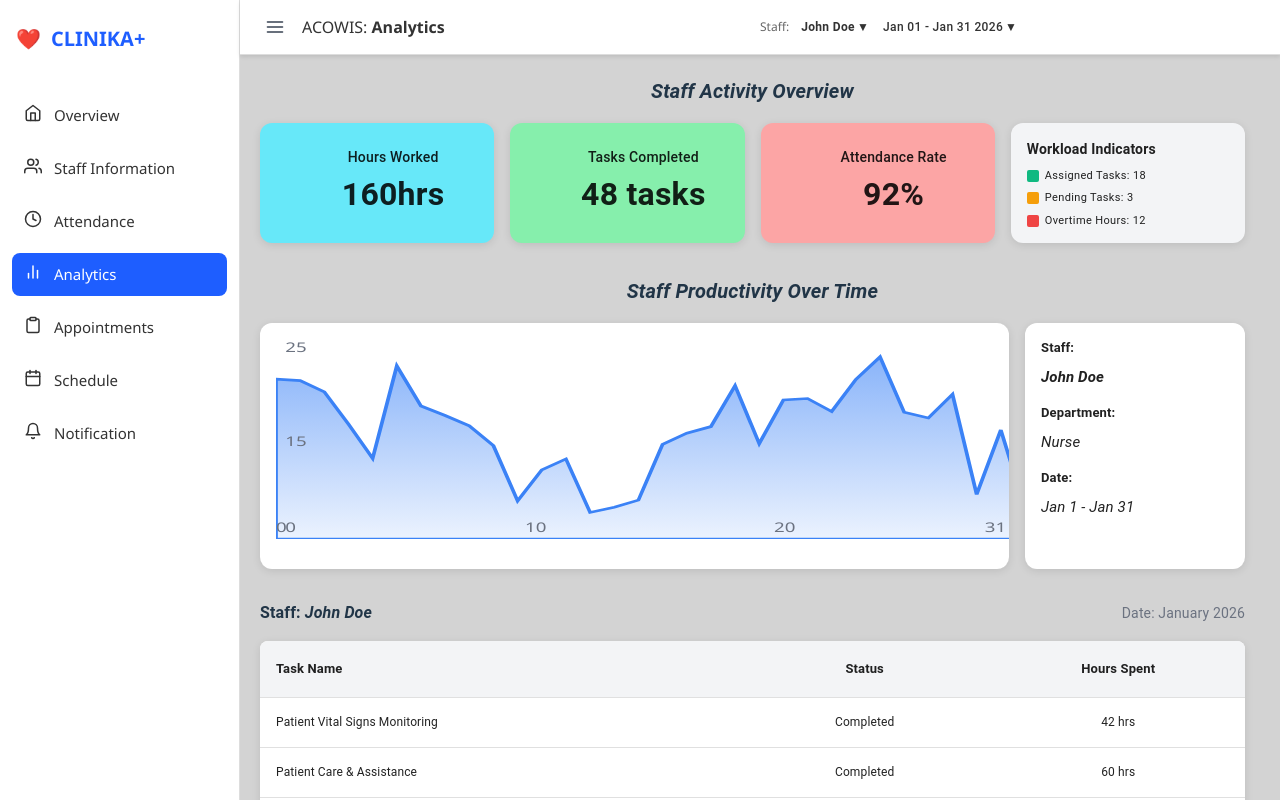
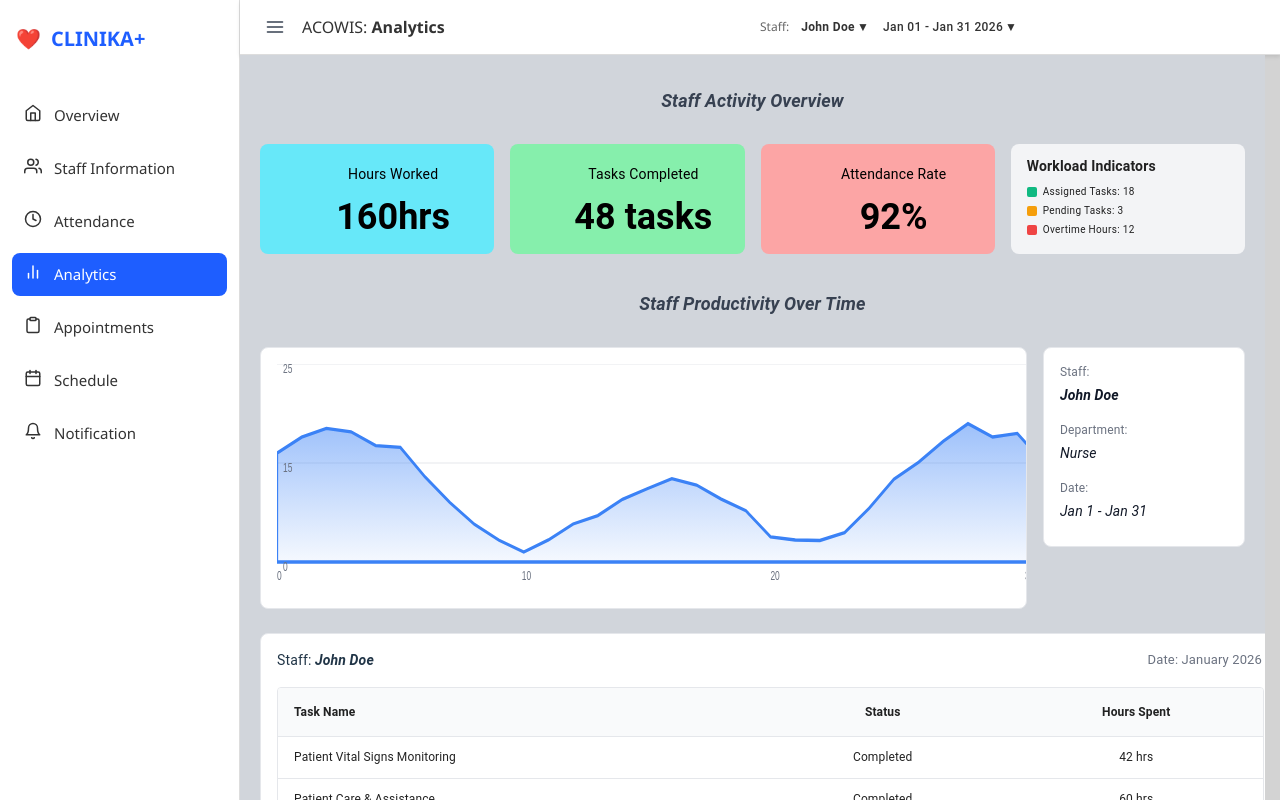
Before and after one commit to ItsMeKayden/SIA102PROJECT, a React (Vite) app: page /analytics in a window 1280 px wide. Built offline with nearby package versions, Linux system fonts and the light colour scheme.

Commit message:
Tried 1:1 of Analytics

```diff
--- a/src/frontend/pages/Analytics.tsx
+++ b/src/frontend/pages/Analytics.tsx
@@ -34,82 +34,109 @@ function Analytics() {
     { name: 'Medical Record Documentation', status: 'Completed', hours: '22 hrs' },
   ];
 
-  // Mock Data Chart
-  const chartData = Array.from({ length: 32 }, (_, i) => ({
+  // Generate realistic productivity data
+  const chartData = Array.from({ length: 32 }, (_, i) => {
+    const baseValue = 12;
+    const variation = Math.sin(i / 2) * 4 + Math.cos(i / 5) * 3;
+    const noise = (Math.random() - 0.5) * 2;
+    return {
       x: i,
-    y: Math.random() * 15 + 5 + Math.sin(i / 3) * 5,
-  }));
+      y: Math.max(5, Math.min(22, baseValue + variation + noise)),
+    };
+  });
 
   const createChartPath = () => {
-    const width = 400;
-    const height = 150;
+    const width = 1000;
+    const height = 180;
     const points = chartData.map((point, i) => {
       const x = (i / 31) * width;
-      const y = height - (point.y / 25) * height;
+      const y = height - ((point.y - 5) / 20) * height;
       return `${x},${y}`;
     });
     return `M 0,${height} L ${points.join(' L ')} L ${width},${height} Z`;
   };
 
   return (
-    <div style={{ padding: '20px', width: '100%', maxWidth: '100%', boxSizing: 'border-box', overflowX: 'hidden' }}>
+    <div style={{
+      padding: '20px',
+      width: '100%',
+      maxWidth: '100%',
+      boxSizing: 'border-box',
+      overflowX: 'hidden',
+      backgroundColor: '#d1d5db',
+      minHeight: 'calc(100vh - 40px)'
+    }}>
       {/* Staff Activity Overview */}
-      <Typography variant="h6" sx={{ mb: 2, fontWeight: 600, fontStyle: 'italic', textAlign: 'center' }}>
+      <Box sx={{
+        backgroundColor: '#d1d5db',
+        padding: '12px 0',
+        mb: 2,
+        textAlign: 'center'
+      }}>
+        <Typography variant="h6" sx={{ fontWeight: 600, fontStyle: 'italic', fontSize: '18px', color: '#374151' }}>
           Staff Activity Overview
         </Typography>
+      </Box>
 
-      <Box sx={{ display: 'flex', gap: '16px', mb: 4, flexWrap: 'wrap', justifyContent: 'center' }}>
+      <Box sx={{
+        display: 'flex',
+        gap: '16px',
+        mb: 3,
+        flexWrap: 'nowrap',
+        justifyContent: 'center',
+        overflowX: 'auto'
+      }}>
         {activityCards.map((card, index) => (
           <Card
             key={index}
             sx={{
-              flex: '1 1 200px',
-              minWidth: '160px',
-              maxWidth: '240px',
-              height: 120,
+              flex: '1 1 0',
+              minWidth: '180px',
+              maxWidth: '250px',
+              height: 110,
               backgroundColor: card.bgColor,
-              boxShadow: '0 2px 8px rgba(0,0,0,0.1)',
-              borderRadius: '12px',
+              boxShadow: 'none',
+              borderRadius: '8px',
             }}
           >
-            <CardContent sx={{ textAlign: 'center', pt: 3 }}>
-              <Typography variant="body2" sx={{ fontSize: '14px', fontWeight: 500, mb: 1 }}>
+            <CardContent sx={{ textAlign: 'center', pt: 2.5, pb: 2 }}>
+              <Typography variant="body2" sx={{ fontSize: '14px', fontWeight: 400, mb: 1.5, color: '#000' }}>
                 {card.title}
               </Typography>
-              <Typography variant="h4" sx={{ fontWeight: 'bold', fontSize: '32px' }}>
+              <Typography variant="h3" sx={{ fontWeight: 'bold', fontSize: '36px', color: '#000' }}>
                 {card.value}
               </Typography>
             </CardContent>
           </Card>
         ))}
 
-        {/* Workload Indicator Card*/}
+        {/* Workload Indicators Card */}
         <Card
           sx={{
-            flex: '1 1 200px',
-            minWidth: '160px',
-            maxWidth: '240px',
-            height: 120,
+            flex: '1 1 0',
+            minWidth: '180px',
+            maxWidth: '250px',
+            height: 110,
             backgroundColor: '#f3f4f6',
-            boxShadow: '0 2px 8px rgba(0,0,0,0.1)',
-            borderRadius: '12px',
+            boxShadow: 'none',
+            borderRadius: '8px',
           }}
         >
-          <CardContent sx={{ pt: 2 }}>
+          <CardContent sx={{ pt: 1.5, pb: 1.5 }}>
             <Typography variant="body2" sx={{ fontSize: '14px', fontWeight: 600, mb: 1 }}>
               Workload Indicators
             </Typography>
             {workloadData.map((item, idx) => (
-              <Box key={idx} sx={{ display: 'flex', alignItems: 'center', gap: '6px', mb: 0.5 }}>
+              <Box key={idx} sx={{ display: 'flex', alignItems: 'center', gap: '6px', mb: 0.3 }}>
                 <Box
                   sx={{
-                    width: 12,
-                    height: 12,
+                    width: 10,
+                    height: 10,
                     borderRadius: '2px',
                     backgroundColor: item.color,
                   }}
                 />
-                <Typography variant="caption" sx={{ fontSize: '11px' }}>
+                <Typography variant="caption" sx={{ fontSize: '10px' }}>
                   {item.label} {item.value}
                 </Typography>
               </Box>
@@ -119,54 +146,85 @@ function Analytics() {
       </Box>
 
       {/* Staff Productivity Over Time */}
-      <Typography variant="h6" sx={{ mb: 2, fontWeight: 600, fontStyle: 'italic', textAlign: 'center' }}>
+      <Box sx={{
+        backgroundColor: '#d1d5db',
+        padding: '12px 0',
+        mb: 2,
+        textAlign: 'center'
+      }}>
+        <Typography variant="h6" sx={{ fontWeight: 600, fontStyle: 'italic', fontSize: '18px', color: '#374151' }}>
           Staff Productivity Over Time
         </Typography>
+      </Box>
 
-      <Box sx={{ display: 'flex', gap: '16px', mb: 4, flexWrap: 'wrap' }}>
-        {/* Chart */}
-        <Card sx={{ flex: '1 1 400px', minWidth: '300px', boxShadow: '0 2px 8px rgba(0,0,0,0.1)', borderRadius: '12px' }}>
-          <CardContent>
-            <svg width="100%" height="200" viewBox="0 0 400 150" preserveAspectRatio="none">
+      <Box sx={{ display: 'flex', gap: '16px', mb: 3, flexWrap: 'wrap' }}>
+        {/* Chart - Takes up most of the width */}
+        <Card sx={{
+          flex: '1 1 700px',
+          minWidth: '600px',
+          backgroundColor: 'white',
+          boxShadow: 'none',
+          borderRadius: '8px',
+          border: '1px solid #e5e7eb'
+        }}>
+          <CardContent sx={{ p: 2 }}>
+            <svg width="100%" height="220" viewBox="0 0 1000 200" preserveAspectRatio="none" style={{ display: 'block' }}>
               <defs>
                 <linearGradient id="chartGradient" x1="0%" y1="0%" x2="0%" y2="100%">
-                  <stop offset="0%" stopColor="#3b82f6" stopOpacity="0.6" />
-                  <stop offset="100%" stopColor="#3b82f6" stopOpacity="0.1" />
+                  <stop offset="0%" stopColor="#3b82f6" stopOpacity="0.5" />
+                  <stop offset="100%" stopColor="#3b82f6" stopOpacity="0.05" />
                 </linearGradient>
               </defs>
-              <path d={createChartPath()} fill="url(#chartGradient)" stroke="#3b82f6" strokeWidth="2" />
+              {/* Grid lines */}
+              <line x1="0" y1="180" x2="1000" y2="180" stroke="#e5e7eb" strokeWidth="1" />
+              <line x1="0" y1="90" x2="1000" y2="90" stroke="#e5e7eb" strokeWidth="1" />
+              <line x1="0" y1="0" x2="1000" y2="0" stroke="#e5e7eb" strokeWidth="1" />
+
+              {/* Chart path */}
+              <path d={createChartPath()} fill="url(#chartGradient)" stroke="#3b82f6" strokeWidth="3" />
+
               {/* X-axis labels */}
-              <text x="0" y="145" fontSize="10" fill="#6b7280">0</text>
-              <text x="133" y="145" fontSize="10" fill="#6b7280">10</text>
-              <text x="266" y="145" fontSize="10" fill="#6b7280">20</text>
-              <text x="390" y="145" fontSize="10" fill="#6b7280" textAnchor="end">31</text>
+              <text x="0" y="196" fontSize="11" fill="#6b7280" fontFamily="sans-serif">0</text>
+              <text x="320" y="196" fontSize="11" fill="#6b7280" fontFamily="sans-serif">10</text>
+              <text x="645" y="196" fontSize="11" fill="#6b7280" fontFamily="sans-serif">20</text>
+              <text x="990" y="196" fontSize="11" fill="#6b7280" fontFamily="sans-serif" textAnchor="end">31</text>
+
               {/* Y-axis labels */}
-              <text x="5" y="10" fontSize="10" fill="#6b7280">25</text>
-              <text x="5" y="80" fontSize="10" fill="#6b7280">15</text>
-              <text x="5" y="145" fontSize="10" fill="#6b7280">0</text>
+              <text x="8" y="8" fontSize="11" fill="#6b7280" fontFamily="sans-serif">25</text>
+              <text x="8" y="98" fontSize="11" fill="#6b7280" fontFamily="sans-serif">15</text>
+              <text x="8" y="188" fontSize="11" fill="#6b7280" fontFamily="sans-serif">0</text>
             </svg>
           </CardContent>
         </Card>
 
-        {/* Staff Info Card */}
-        <Card sx={{ flex: '0 1 220px', minWidth: '180px', boxShadow: '0 2px 8px rgba(0,0,0,0.1)', borderRadius: '12px' }}>
-          <CardContent>
-            <Typography variant="body2" sx={{ fontSize: '13px', mb: 1 }}>
-              <strong>Staff:</strong>
+        {/* Staff Info Card - Small card on the right */}
+        <Card sx={{
+          flex: '0 0 200px',
+          minWidth: '200px',
+          maxWidth: '200px',
+          backgroundColor: 'white',
+          boxShadow: 'none',
+          borderRadius: '8px',
+          border: '1px solid #e5e7eb',
+          height: 'fit-content'
+        }}>
+          <CardContent sx={{ p: 2 }}>
+            <Typography variant="body2" sx={{ fontSize: '12px', mb: 0.5, color: '#6b7280' }}>
+              Staff:
             </Typography>
-            <Typography variant="body1" sx={{ fontSize: '15px', fontWeight: 600, fontStyle: 'italic', mb: 2 }}>
+            <Typography variant="body1" sx={{ fontSize: '14px', fontWeight: 600, fontStyle: 'italic', mb: 2, color: '#111827' }}>
               John Doe
             </Typography>
-            <Typography variant="body2" sx={{ fontSize: '13px', mb: 1 }}>
-              <strong>Department:</strong>
+            <Typography variant="body2" sx={{ fontSize: '12px', mb: 0.5, color: '#6b7280' }}>
+              Department:
             </Typography>
-            <Typography variant="body1" sx={{ fontSize: '15px', fontStyle: 'italic', mb: 2 }}>
+            <Typography variant="body1" sx={{ fontSize: '14px', fontStyle: 'italic', mb: 2, color: '#111827' }}>
               Nurse
             </Typography>
-            <Typography variant="body2" sx={{ fontSize: '13px', mb: 1 }}>
-              <strong>Date:</strong>
+            <Typography variant="body2" sx={{ fontSize: '12px', mb: 0.5, color: '#6b7280' }}>
+              Date:
             </Typography>
-            <Typography variant="body1" sx={{ fontSize: '15px', fontStyle: 'italic' }}>
+            <Typography variant="body1" sx={{ fontSize: '14px', fontStyle: 'italic', color: '#111827' }}>
               Jan 1 - Jan 31
             </Typography>
           </CardContent>
@@ -174,40 +232,67 @@ function Analytics() {
       </Box>
 
       {/* Task Table */}
+      <Box sx={{
+        backgroundColor: 'white',
+        padding: '16px',
+        borderRadius: '8px',
+        border: '1px solid #e5e7eb'
+      }}>
         <Box sx={{ mb: 2, display: 'flex', justifyContent: 'space-between', alignItems: 'center' }}>
-        <Typography variant="body1" sx={{ fontWeight: 600 }}>
-          Staff: <span style={{ fontStyle: 'italic' }}>John Doe</span>
+          <Typography variant="body1" sx={{ fontWeight: 400, fontSize: '14px' }}>
+            Staff: <span style={{ fontStyle: 'italic', fontWeight: 600 }}>John Doe</span>
           </Typography>
-        <Typography variant="body2" sx={{ color: '#6b7280' }}>
+          <Typography variant="body2" sx={{ color: '#6b7280', fontSize: '13px' }}>
             Date: January 2026
           </Typography>
         </Box>
 
-      <TableContainer component={Paper} sx={{ boxShadow: '0 2px 8px rgba(0,0,0,0.1)', borderRadius: '8px' }}>
+        <TableContainer sx={{ border: '1px solid #e5e7eb', borderRadius: '4px' }}>
           <Table sx={{ tableLayout: 'fixed', width: '100%' }}>
-          <TableHead sx={{ backgroundColor: '#f3f4f6' }}>
+            <TableHead sx={{ backgroundColor: '#f9fafb' }}>
               <TableRow>
-              <TableCell sx={{ fontWeight: 'bold', fontSize: '13px', width: '50%' }}>
+                <TableCell sx={{ fontWeight: 600, fontSize: '12px', width: '50%', borderBottom: '1px solid #e5e7eb', py: 1.5 }}>
                   Task Name
                 </TableCell>
-              <TableCell align="center" sx={{ fontWeight: 'bold', fontSize: '13px', width: '25%' }}>
+                <TableCell align="center" sx={{ fontWeight: 600, fontSize: '12px', width: '25%', borderBottom: '1px solid #e5e7eb', py: 1.5 }}>
                   Status
                 </TableCell>
-              <TableCell align="center" sx={{ fontWeight: 'bold', fontSize: '13px', width: '25%' }}>
+                <TableCell align="center" sx={{ fontWeight: 600, fontSize: '12px', width: '25%', borderBottom: '1px solid #e5e7eb', py: 1.5 }}>
                   Hours Spent
                 </TableCell>
               </TableRow>
             </TableHead>
             <TableBody>
               {taskData.map((task, index) => (
-              <TableRow key={index} sx={{ '&:hover': { backgroundColor: '#f9fafb' } }}>
-                <TableCell sx={{ fontSize: '12px', whiteSpace: 'nowrap', overflow: 'hidden', textOverflow: 'ellipsis' }}>
+                <TableRow
+                  key={index}
+                  sx={{
+                    '&:hover': { backgroundColor: '#f9fafb' },
+                    '&:last-child td': { borderBottom: 0 }
+                  }}
+                >
+                  <TableCell sx={{
+                    fontSize: '12px',
+                    py: 1.5,
+                    borderBottom: index < taskData.length - 1 ? '1px solid #e5e7eb' : 0,
+                    whiteSpace: 'nowrap',
+                    overflow: 'hidden',
+                    textOverflow: 'ellipsis'
+                  }}>
                     {task.name}
                   </TableCell>
-                <TableCell align="center" sx={{ fontSize: '12px' }}>
+                  <TableCell align="center" sx={{
+                    fontSize: '12px',
+                    py: 1.5,
+                    borderBottom: index < taskData.length - 1 ? '1px solid #e5e7eb' : 0
+                  }}>
                     {task.status}
                   </TableCell>
-                <TableCell align="center" sx={{ fontSize: '12px' }}>
+                  <TableCell align="center" sx={{
+                    fontSize: '12px',
+                    py: 1.5,
+                    borderBottom: index < taskData.length - 1 ? '1px solid #e5e7eb' : 0
+                  }}>
                     {task.hours}
                   </TableCell>
                 </TableRow>
@@ -215,6 +300,7 @@ function Analytics() {
             </TableBody>
           </Table>
         </TableContainer>
+      </Box>
     </div>
   );
 }
```
Lines whose indentation alone changed are shown as unchanged.
